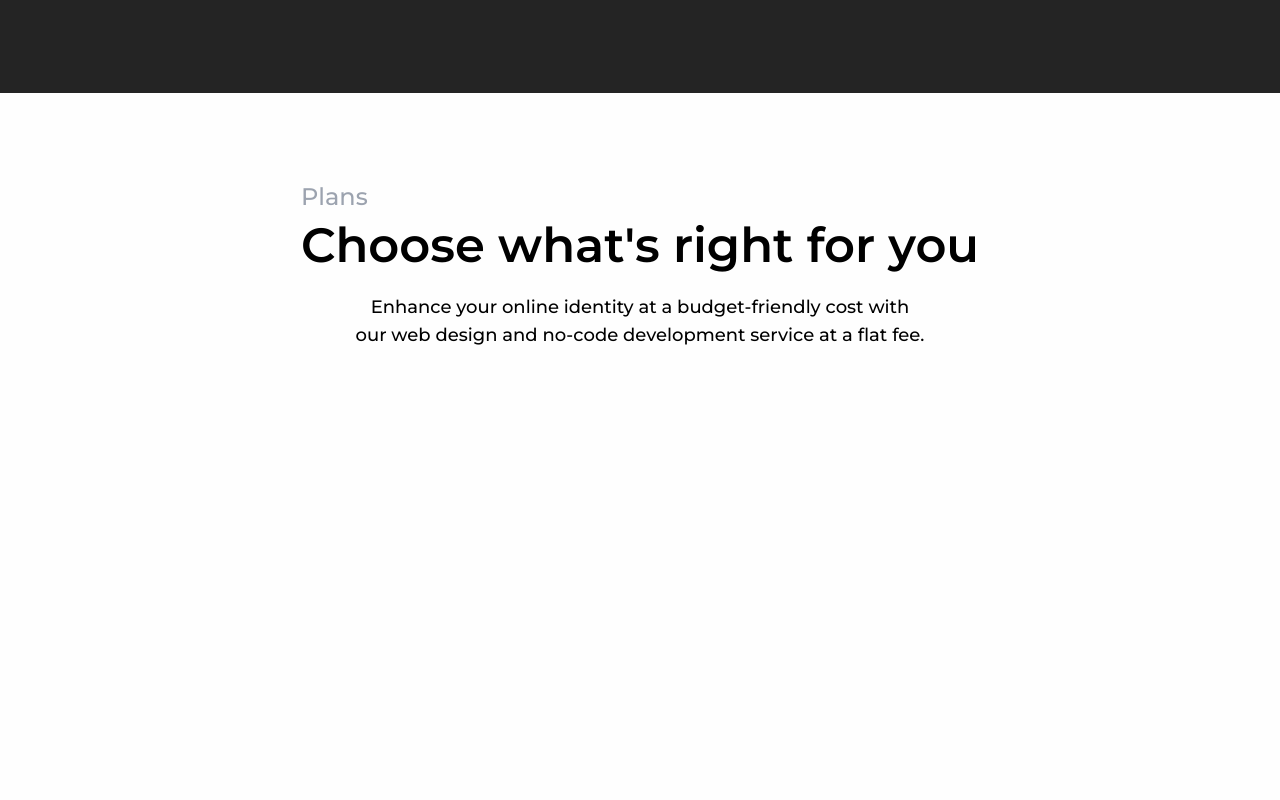
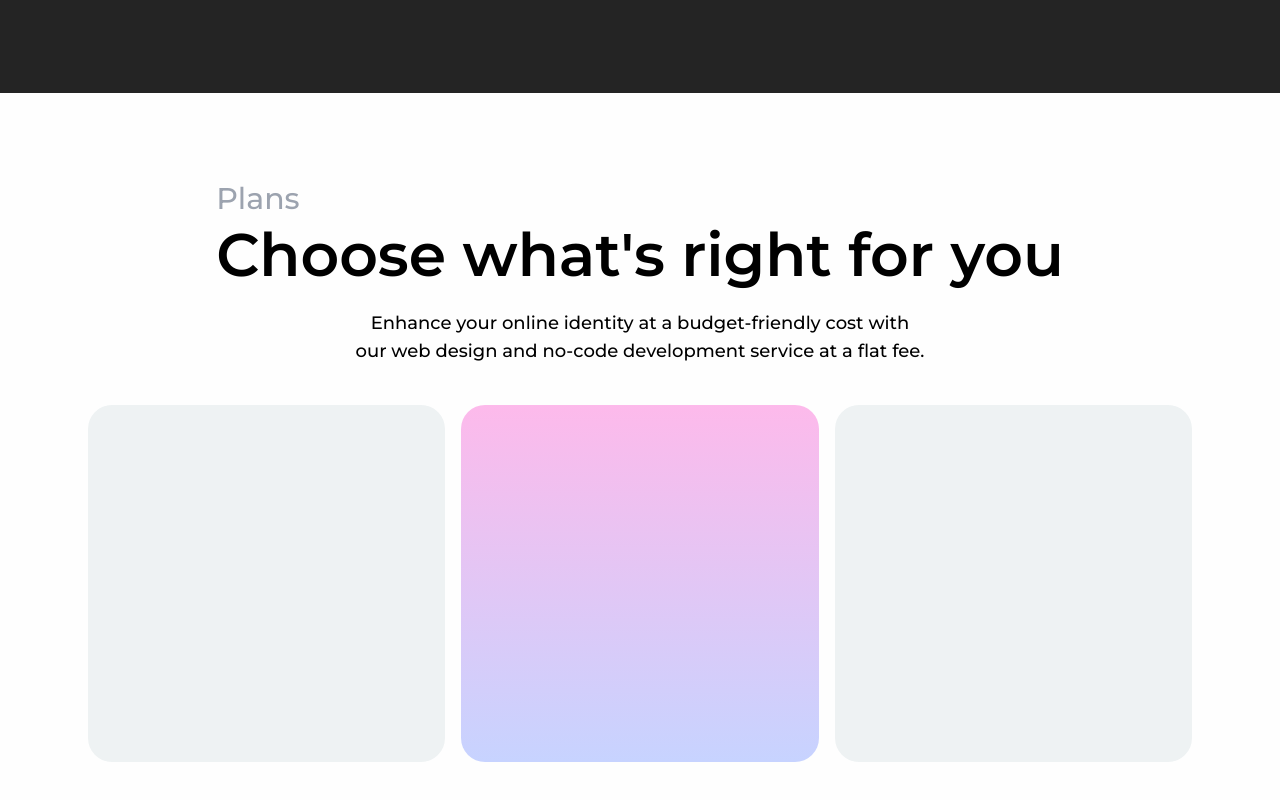
Before and after one commit to erickgcia/demo-app, a React (Vite) app: page / in a window 1280 px wide. Shown: the part 5562-6362 px from the top of the page. Before the commit the page ends 5999 px from the top, so only its background shows below. Built offline with nearby package versions, Linux system fonts and the light colour scheme.

Commit message:
add: Plans pricing cards.

```diff
--- a/src/components/Pricing/Pricing.jsx
+++ b/src/components/Pricing/Pricing.jsx
@@ -3,8 +3,8 @@ const Pricing = () => {
     <article className="container-size">
       <section className="flex flex-col items-center justify-center gap-6 py-10">
         <div className="flex flex-col gap-2 font-medium">
-          <span className="text-2xl text-gray-400">Plans</span>
-          <strong className="text-5xl font-semibold">
+          <span className="text-3xl text-gray-400">Plans</span>
+          <strong className="text-6xl font-semibold">
             Choose what&apos;s right for you
           </strong>
         </div>
@@ -13,6 +13,11 @@ const Pricing = () => {
           design and no-code development service at a flat fee.
         </p>
       </section>
+      <article className="grid grid-cols-3 gap-4">
+        <section className="cols-span-1 w-full aspect-square rounded-3xl bg-custom-gray"></section>
+        <section className="cols-span-1 w-full aspect-square rounded-3xl h-bg"></section>
+        <section className="cols-span-1 w-full aspect-square rounded-3xl bg-custom-gray"></section>
+      </article>
     </article>
   )
 }
```
